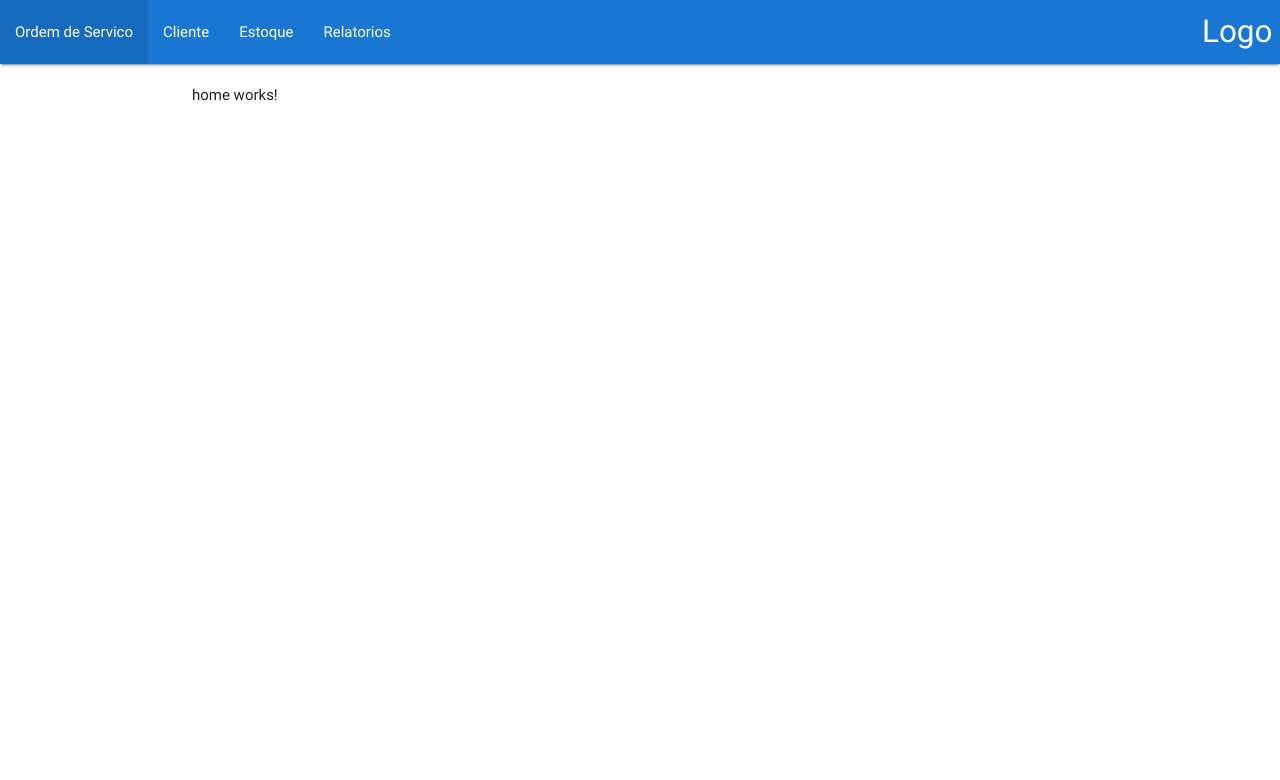
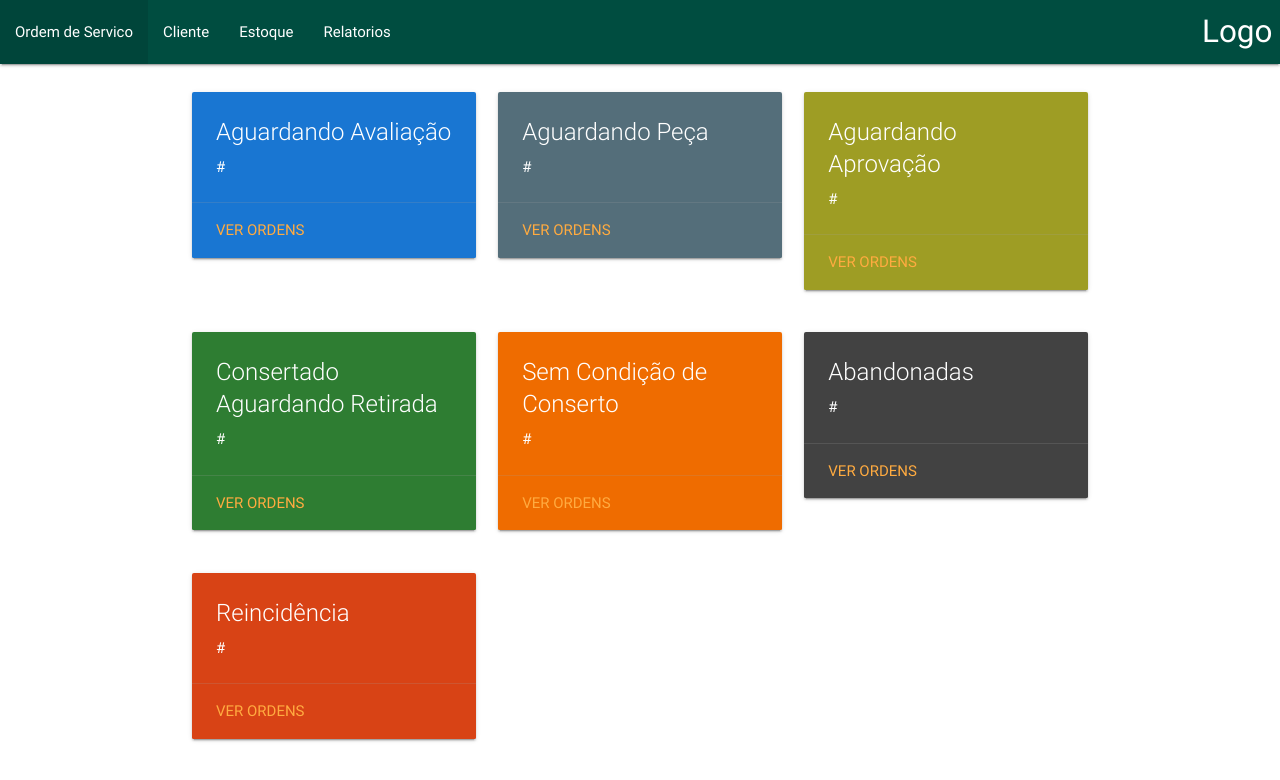
Before and after one commit to FernandoSMedeiros/MasterOficinaFront, an Angular app: page / in a window 1280 px wide. Shown: the top 780 px of the page. Built offline with nearby package versions, Linux system fonts and the light colour scheme.

Commit message:
pagina home

```diff
--- a/src/app/home/home.component.html
+++ b/src/app/home/home.component.html
@@ -1,3 +1,92 @@
-<p>
-  home works!
-</p>
+<div class="row">
+  <div class="col s4">
+    <div class="card blue darken-2">
+      <div class="card-content white-text">
+        <span class="card-title">Aguardando Avaliação</span>
+        <p> # </p>
+      </div>
+      <div class="card-action">
+        <a href="#">Ver Ordens</a>
+      </div>
+    </div>
+  </div>
+
+  <div class="col s4">
+    <div class="card blue-grey darken-1">
+      <div class="card-content white-text">
+        <span class="card-title">Aguardando Peça</span>
+        <p> # </p>
+      </div>
+      <div class="card-action">
+        <a href="#">Ver Ordens</a>
+      </div>
+    </div>
+  </div>
+
+  <div class="col s4">
+    <div class="card lime darken-3">
+      <div class="card-content white-text">
+        <span class="card-title">Aguardando Aprovação</span>
+        <p> # </p>
+      </div>
+      <div class="card-action">
+        <a href="#">Ver Ordens</a>
+      </div>
+    </div>
+  </div>
+
+</div>
+
+<div class="row">
+  <div class="col s4">
+    <div class="card green darken-3">
+      <div class="card-content white-text">
+        <span class="card-title">Consertado Aguardando Retirada</span>
+        <p> # </p>
+      </div>
+      <div class="card-action">
+        <a href="#">Ver Ordens</a>
+      </div>
+    </div>
+  </div>
+
+  <div class="col s4">
+    <div class="card orange darken-3">
+      <div class="card-content white-text">
+        <span class="card-title">Sem Condição de Conserto</span>
+        <p> # </p>
+      </div>
+      <div class="card-action">
+        <a href="#">Ver Ordens</a>
+      </div>
+    </div>
+  </div>
+
+  <div class="col s4">
+    <div class="card grey darken-3">
+      <div class="card-content white-text">
+        <span class="card-title">Abandonadas</span>
+        <p> # </p>
+      </div>
+      <div class="card-action">
+        <a href="#">Ver Ordens</a>
+      </div>
+    </div>
+  </div>
+
+</div>
+
+<div class="row">
+  <div class="col s4">
+    <div class="card deep-orange darken-3">
+      <div class="card-content white-text">
+        <span class="card-title">Reincidência</span>
+        <p> # </p>
+      </div>
+      <div class="card-action">
+        <a href="#">Ver Ordens</a>
+      </div>
+    </div>
+  </div>
+
+</div>
--- a/src/app/navbar/navbar.component.html
+++ b/src/app/navbar/navbar.component.html
@@ -1,5 +1,5 @@
 <nav>
-  <div class="nav-wrapper blue darken-2">
+  <div class="nav-wrapper teal darken-4">
     <a href="#" class="brand-logo right">Logo</a>
     <ul id="nav-mobile" class="left hide-on-med-and-down">
       <li routerLinkActive="active"><a routerLink = "ordemservico">Ordem de Servico</a></li>
```
